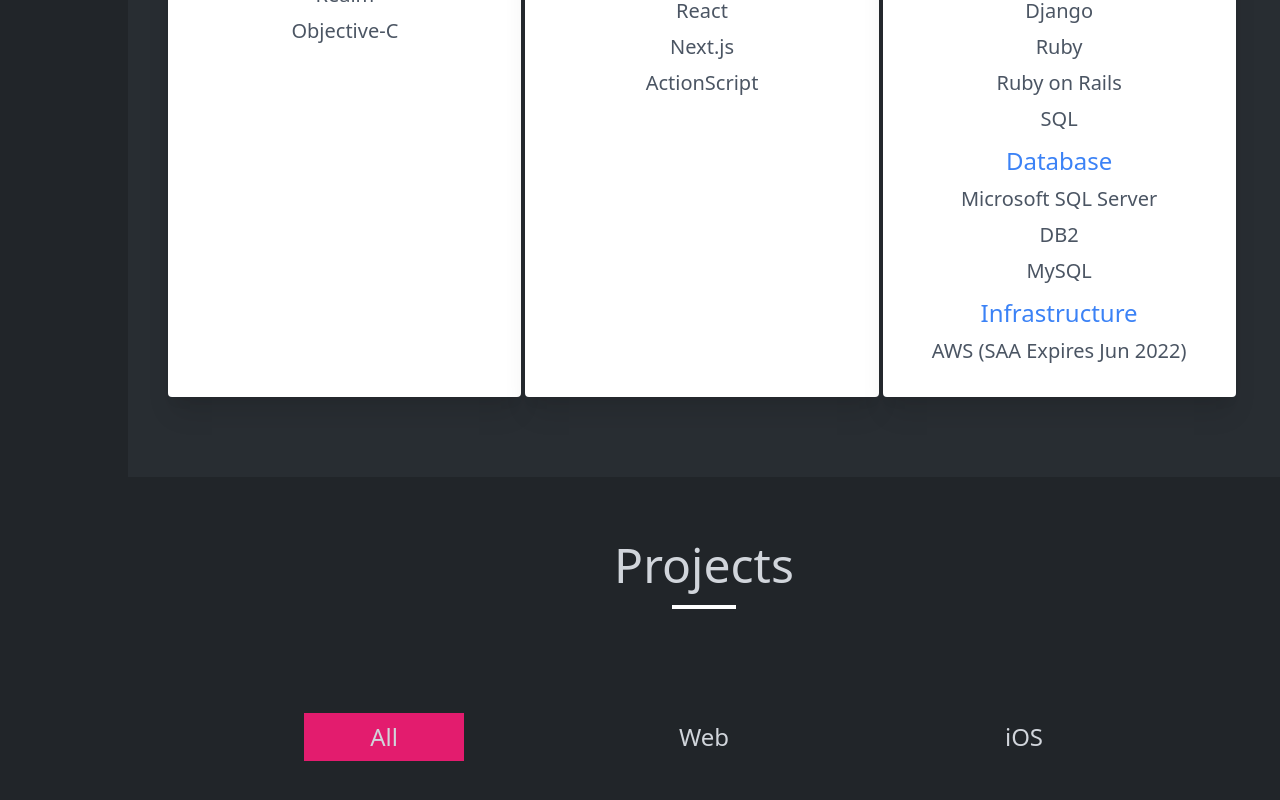
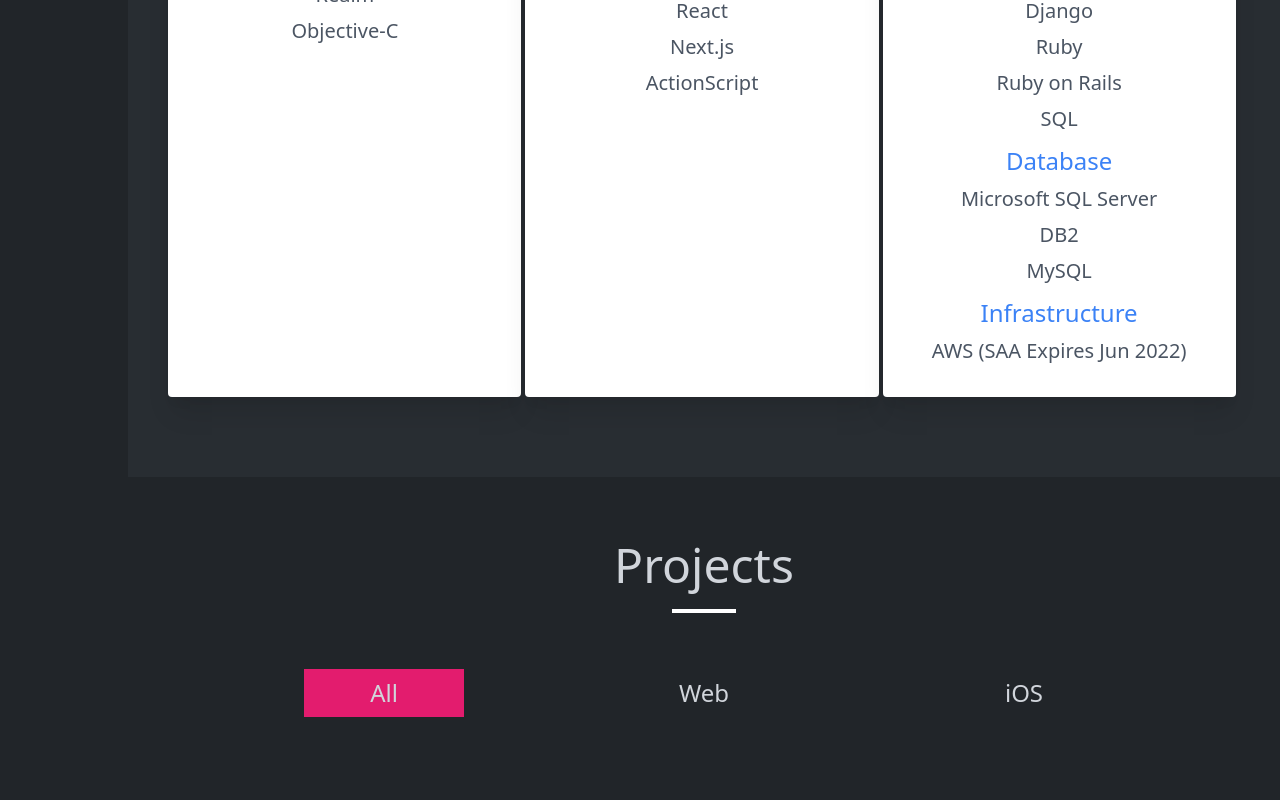
Before and after one commit to DaiSugi01/portfolio, a Next.js app: page / in a window 1280 px wide. Shown: the part 1660-2460 px from the top of the page. Built offline with nearby package versions, Linux system fonts and the light colour scheme.

Commit message:
modified filter

```diff
--- a/components/Filter.js
+++ b/components/Filter.js
@@ -1,13 +1,27 @@
+import styled from 'styled-components';
+
+const Button = styled.div`
+  margin: 2.5rem 5rem 0;
+  padding-top: 0.5rem;
+  padding-bottom: 0.5rem;
+  width: 10rem;
+  cursor: pointer;
+  font-size: 1.5rem;
+  line-height: 2rem;
+  text-align: center;
+`
+
 export default function Filter ({ text, onActive, active }) {
 
   const styles = {
-    width: "10rem",
     backgroundColor: active ? "#E31C6E" : ''
   }
 
   return (
-    <div className="mt-10 mx-20 py-2 text-2xl text-center cursor-pointer" onClick={onActive} style={{...styles}}>
+    <Button onClick={onActive} style={{...styles}}>
       {text}
-    </div>
+    </Button>
+    // <div className="text-2xl text-center cursor-pointer" onClick={onActive} style={{...styles}}>
+    // </div>
   )
 }
--- a/components/Project.js
+++ b/components/Project.js
@@ -3,8 +3,20 @@
 
 import Filter from "../components/Filter";
 
-const projectSec = styled.section `
+const Title = styled.h2 `
+  margin-top: 4rem;
+  font-size: 3rem;
+  line-height: 1;
+  text-align: center;
+`
 
+const UnderLine = styled.div`
+  border-style: solid;
+  margin: 20px auto 16px;
+  width: 4rem;
+  border-width: 2px;
+  --tw-border-opacity: 1;
+  border-color: rgba(255, 255, 255, var(--tw-border-opacity));
 `
 
 export default function Project() {
@@ -18,8 +30,8 @@
   return (
     <section className="h-screen w-full">
       <div className="h-main w-full">
-        <p className="text-5xl text-center mt-16">Projects</p>
-        <div className="mx-auto mt-4 mb-16 border-solid w-16 border-white border-2"></div>
+        <Title>Projects</Title>
+        <UnderLine></UnderLine>
 
         <div className="flex justify-center text-gray-300 items-center w-full">
           {filters.map((buttonName, i) => (
```
